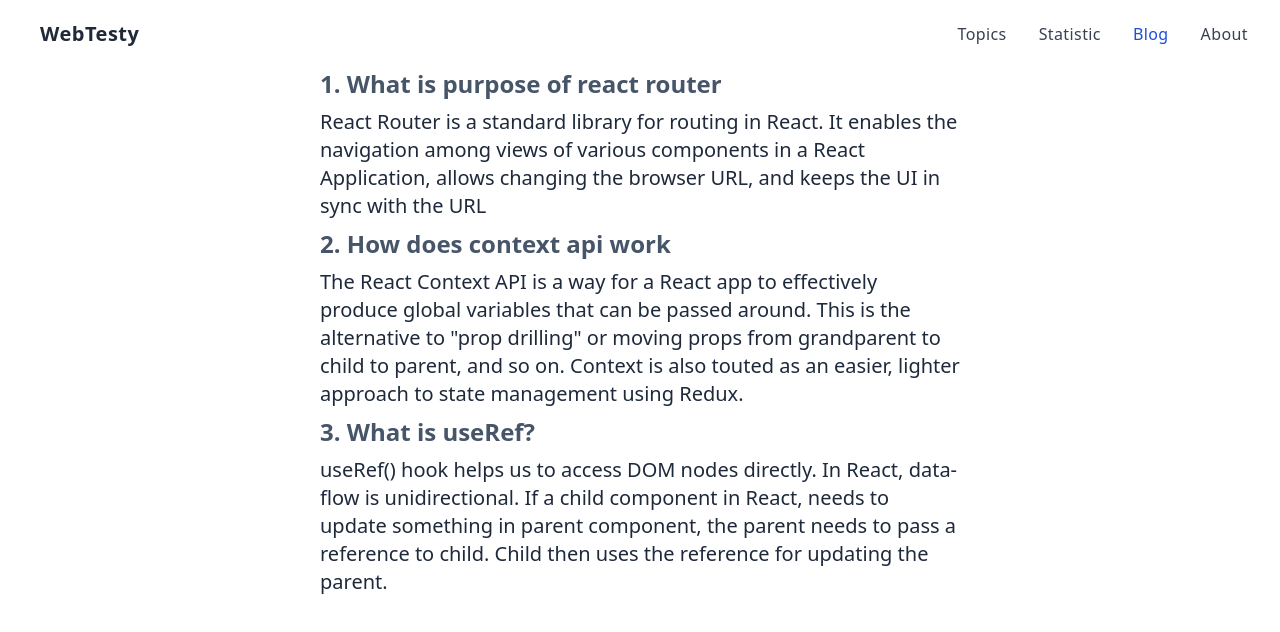
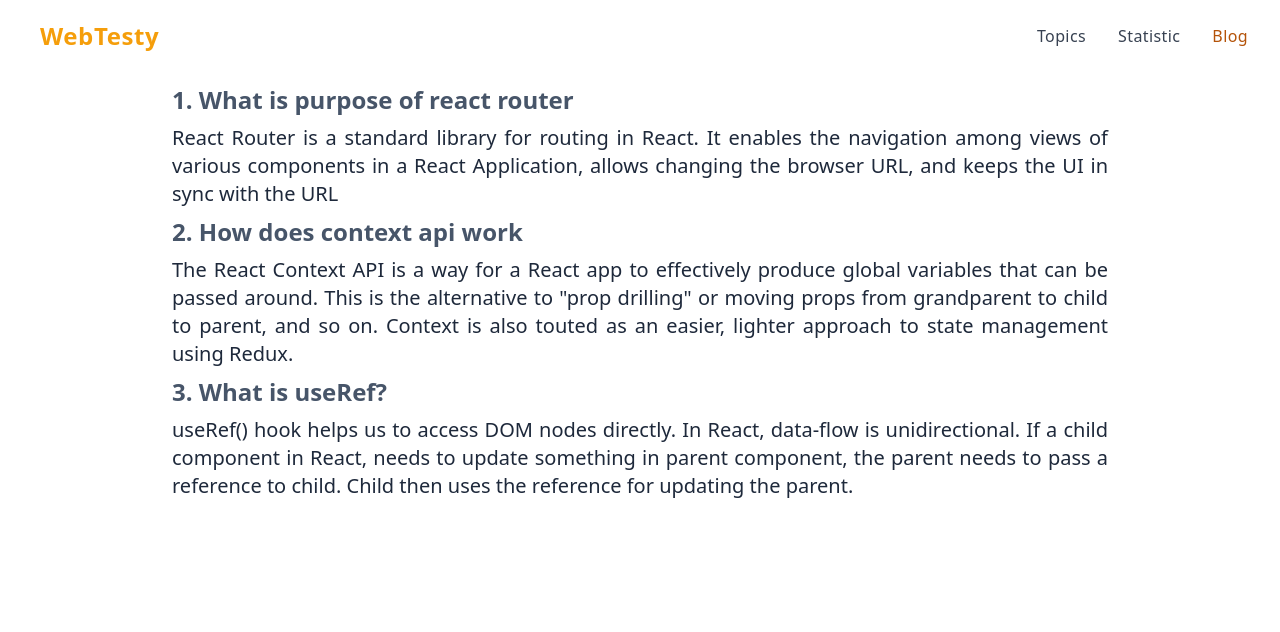
Before and after one commit to Indrajit98/Web-testy, a React (Create React App) app: page /blog in a window 1280 px wide. Shown: the top 632 px of the page. Built offline with nearby package versions, Linux system fonts and the light colour scheme.

Commit message:
question p tag replace

```diff
--- a/src/components/About.jsx
+++ /dev/null
@@ -1,11 +0,0 @@
-import React from 'react';
-
-const About = () => {
-    return (
-        <div>
-            <h1>INdrjait</h1>
-        </div>
-    );
-};
-
-export default About;
--- a/src/components/Blog.jsx
+++ b/src/components/Blog.jsx
@@ -2,31 +2,31 @@ import React from "react";
 
 const Blog = () => {
   return (
-    <div className="container mx-auto sm:w-1/2">
-      <div className="sm:text-xl">
-        <h1 className="text-2xl text-slate-600 font-semibold">
+    <div className="container mx-auto sm:w-3/4 p-3">
+      <div className="sm:text-xl text-md">
+        <h1 className="sm:text-2xl text-lg text-slate-600 font-semibold">
           1. What is purpose of react router
         </h1>
-        <p className="text-slate-800 py-2">
+        <p className="text-slate-800 py-2 text-justify">
           React Router is a standard library for routing in React. It enables
           the navigation among views of various components in a React
           Application, allows changing the browser URL, and keeps the UI in sync
           with the URL
         </p>
-        <h1 className="text-2xl text-slate-600 font-semibold">
+        <h1 className="sm:text-2xl text-lg text-slate-600 font-semibold">
           2. How does context api work
         </h1>
-        <p className="text-slate-800 py-2">
+        <p className="text-slate-800 py-2 text-justify">
           The React Context API is a way for a React app to effectively produce
           global variables that can be passed around. This is the alternative to
           "prop drilling" or moving props from grandparent to child to parent,
           and so on. Context is also touted as an easier, lighter approach to
           state management using Redux.
         </p>
-        <h1 className="text-2xl text-slate-600 font-semibold">
+        <h1 className="sm:text-2xl text-lg text-slate-600 font-semibold">
           3. What is useRef?
         </h1>
-        <p className="text-slate-800 py-2">
+        <p className="text-slate-800 py-2 text-justify">
           useRef() hook helps us to access DOM nodes directly. In React,
           data-flow is unidirectional. If a child component in React, needs to
           update something in parent component, the parent needs to pass a
--- a/src/components/Header.jsx
+++ b/src/components/Header.jsx
@@ -12,7 +12,7 @@ const Header = () => {
           title='Smart Home'
           className='inline-flex items-center'
         >
-          <span className='ml-2 text-xl font-bold tracking-wide text-gray-800 '>
+          <span className='ml-2 text-2xl font-bold tracking-wide text-amber-500 '>
           WebTesty
           </span>
         </Link>
@@ -22,7 +22,7 @@ const Header = () => {
               to='/'
               aria-label='Home'
               title='Home'
-              className={({isActive} )=> isActive ? 'font-medium tracking-wide text-blue-700 transition-colors duration-200 hover:text-deep-purple-accent-400': 'font-medium tracking-wide text-gray-700 transition-colors duration-200 hover:text-deep-purple-accent-400' }
+              className={({isActive} )=> isActive ? 'font-medium tracking-wide text-amber-700 transition-colors duration-200 hover:text-deep-purple-accent-400': 'font-medium tracking-wide text-gray-700 transition-colors duration-200 hover:text-deep-purple-accent-400' }
             >
               Topics
             </NavLink>
@@ -32,7 +32,7 @@ const Header = () => {
               to='/statistics'
               aria-label='Home'
               title='Home'
-              className={({ isActive} )=> isActive ? 'font-medium tracking-wide text-blue-700 transition-colors duration-200 hover:text-deep-purple-accent-400': 'font-medium tracking-wide text-gray-700 transition-colors duration-200 hover:text-deep-purple-accent-400' }
+              className={({ isActive} )=> isActive ? 'font-medium tracking-wide text-amber-700 transition-colors duration-200 hover:text-deep-purple-accent-400': 'font-medium tracking-wide text-gray-700 transition-colors duration-200 hover:text-deep-purple-accent-400' }
             >
               Statistic
             </NavLink>
@@ -42,21 +42,12 @@ const Header = () => {
               to='/blog'
               aria-label='Home'
               title='Home'
-              className={({ isActive} )=> isActive ? 'font-medium tracking-wide text-blue-700 transition-colors duration-200 hover:text-deep-purple-accent-400': 'font-medium tracking-wide text-gray-700 transition-colors duration-200 hover:text-deep-purple-accent-400' }
+              className={({ isActive} )=> isActive ? 'font-medium tracking-wide text-amber-700 transition-colors duration-200 hover:text-deep-purple-accent-400': 'font-medium tracking-wide text-gray-700 transition-colors duration-200 hover:text-deep-purple-accent-400' }
             >
               Blog
             </NavLink>
           </li>
-          <li>
-          <NavLink
-              to='/about'
-              aria-label='Home'
-              title='Home'
-              className={({ isActive} )=> isActive ? 'font-medium tracking-wide text-blue-700 transition-colors duration-200 hover:text-deep-purple-accent-400': 'font-medium tracking-wide text-gray-700 transition-colors duration-200 hover:text-deep-purple-accent-400' }
-            >
-              About
-            </NavLink>
-          </li>
+
         </ul>
         <div className='lg:hidden'>
           <button
@@ -91,15 +82,7 @@ const Header = () => {
                       title='Company'
                       className='inline-flex items-center'
                     >
-                      <svg
-                        xmlns='http://www.w3.org/2000/svg'
-                        viewBox='0 0 32 32'
-                        fill='currentColor'
-                        className='flex-shrink-0 w-8 h-8 rounded-full text-gray-900'
-                      >
-                        <path d='M18.266 26.068l7.839-7.854 4.469 4.479c1.859 1.859 1.859 4.875 0 6.734l-1.104 1.104c-1.859 1.865-4.875 1.865-6.734 0zM30.563 2.531l-1.109-1.104c-1.859-1.859-4.875-1.859-6.734 0l-6.719 6.734-6.734-6.734c-1.859-1.859-4.875-1.859-6.734 0l-1.104 1.104c-1.859 1.859-1.859 4.875 0 6.734l6.734 6.734-6.734 6.734c-1.859 1.859-1.859 4.875 0 6.734l1.104 1.104c1.859 1.859 4.875 1.859 6.734 0l21.307-21.307c1.859-1.859 1.859-4.875 0-6.734z'></path>
-                      </svg>
-                      <span className='ml-2 text-xl font-bold tracking-wide text-gray-800 uppercase'>
+                      <span className='ml-2 text-xl font-bold tracking-wide text-amber-500 uppercase'>
                         WebTesty
                       </span>
                     </Link>
@@ -124,7 +107,7 @@ const Header = () => {
                   <ul className='space-y-4'>
                     <li>
                       <Link
-                        to='/topic'
+                        to='/'
                         aria-label='Shop'
                         title='Shop'
                         className='font-medium tracking-wide text-gray-700 transition-colors duration-200 hover:text-deep-purple-accent-400'
@@ -152,16 +135,6 @@ const Header = () => {
                         Blog
                       </Link>
                     </li>
-                    <li>
-                      <Link
-                        to='/about'
-                        aria-label='About Us'
-                        title='About Us'
-                        className='font-medium tracking-wide text-gray-700 transition-colors duration-200 hover:text-deep-purple-accent-400'
-                      >
-                        About
-                      </Link>
-                    </li>
                   </ul>
                 </nav>
               </div>
--- a/src/components/QuizDetails.jsx
+++ b/src/components/QuizDetails.jsx
@@ -2,21 +2,27 @@ import React from "react";
 import { toast } from "react-toastify";
 import QuizOption from "./QuizOption";
 import Swal from 'sweetalert2'
+
 
 const QuizDetails = ({ questions }) => {
   // console.log(questionsIndex.length)
 
   const { question, options,correctAnswer } = questions;
 
-  /* console.log(correctAnswer)
-  console.log(questions); */
+  //  console.log(correctAnswer)
+  // console.log(question);
+  const questionReplace = question.replace('<p>', ' ' )
+  const againQuestionReplace = questionReplace.replace('</p>', '')
+  console.log(againQuestionReplace);
+
 
   const quizResult = (Ans) =>{
+    // console.log(Ans);
     if(Ans === correctAnswer){
-        toast.success('correct ans',{autoClose:2000})
+       return toast.success('correct ans',{autoClose:2000})
     }
     else{
-        toast.error('not correct ans',{autoClose:2000})
+       return toast.error('Ans is not correct',{autoClose:2000})
     }
 
   }
@@ -28,12 +34,12 @@ const QuizDetails = ({ questions }) => {
 
 
   return (
-    <div className=" my-8 p-4 shadow-lg sm:flex sm:justify-between lg:w-1/2 w-full">
+    <div className=" my-8 p-4 shadow-lg sm:flex sm:justify-between lg:w-3/4 w-full">
       <div>
         <h2 className="sm:text-xl font-semibold text-slate-600">
-          Quiz:{} {question}
+          Quiz:{} {againQuestionReplace}
         </h2>
-        <div className="p-2">
+        <div className="p-2 ">
           {options.map((option) => (
             <QuizOption option={option} key={option} quizResult={quizResult}></QuizOption>
           ))}
@@ -45,18 +51,13 @@ const QuizDetails = ({ questions }) => {
           xmlns="http://www.w3.org/2000/svg"
           fill="none"
           viewBox="0 0 24 24"
-        //   stroke-width="1.5"
           stroke="currentColor"
           className="w-6 h-6"
         >
           <path
-            // stroke-linecap="round"
-            // stroke-linejoin="round"
             d="M2.036 12.322a1.012 1.012 0 010-.639C3.423 7.51 7.36 4.5 12 4.5c4.638 0 8.573 3.007 9.963 7.178.07.207.07.431 0 .639C20.577 16.49 16.64 19.5 12 19.5c-4.638 0-8.573-3.007-9.963-7.178z"
           />
           <path
-            // stroke-linecap="round"
-            // stroke-linejoin="round"
             d="M15 12a3 3 0 11-6 0 3 3 0 016 0z"
           />
         </svg>
--- a/src/components/QuizOption.jsx
+++ b/src/components/QuizOption.jsx
@@ -3,11 +3,11 @@ import React from "react";
 const QuizOption = ({ option,quizResult }) => {
 
   return (
-    <div>
-      <div onClick={() =>quizResult(option)}>
-      <input className="mr-2" id="namedInput" type="radio" name="name"  />
-      <label htmlFor="namedInput">{option}:</label>
+    <div className="flex items-center">
+      <div onClick={() =>quizResult(option)} className='my-2' >
+      <input  className="mr-2" id={option} type="radio" name="name"  />
       </div>
+      <label  htmlFor={option}>{option}:</label>
     </div>
 
   );
--- a/src/components/Root.jsx
+++ b/src/components/Root.jsx
@@ -1,12 +1,14 @@
 import React from 'react';
 import { Outlet } from 'react-router-dom';
 import Header from '../components/Header'
+
 
 const Root = () => {
     return (
         <div>
             <Header></Header>
             <Outlet></Outlet>
+
         </div>
     );
 };
--- a/src/components/TopicsName.jsx
+++ b/src/components/TopicsName.jsx
@@ -3,12 +3,13 @@ import { Link } from 'react-router-dom';
 
 const TopicsName = ({topicData}) => {
     // console.log(topicData)
-    const {name,logo,id}= topicData;
+    const {name,logo,id,total}= topicData;
     return (
         <div className='shadow-lg p-4'>
            <div>
            <img className='bg-slate-200 ' src={logo} alt="" />
             <h3 className='font-bold text-slate-600 mt-4'>Topic Name: {name}</h3>
+            <h4 className='text-slate-500 py-2 text-lg font-medium'>Total quiz: {total}</h4>
            <div className='mt-4'>
            <Link to= {`quiz/${id}`} className='bg bg-amber-600 py-2 px-8 mt-18 rounded-md text-white font-bold'>Start Quiz</Link>
            </div>
```
Also changed, not shown: src/utils/routes.js (+1 -7 lines).
